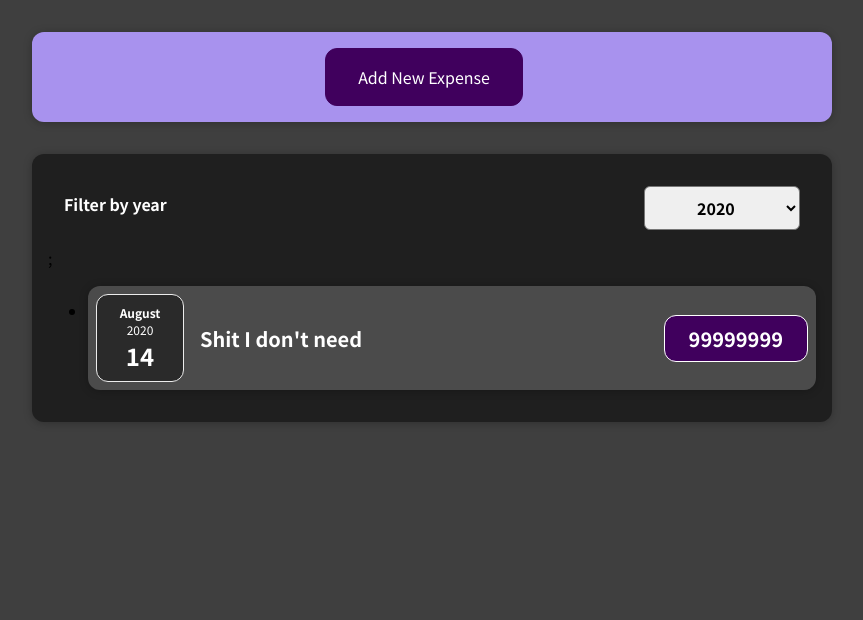
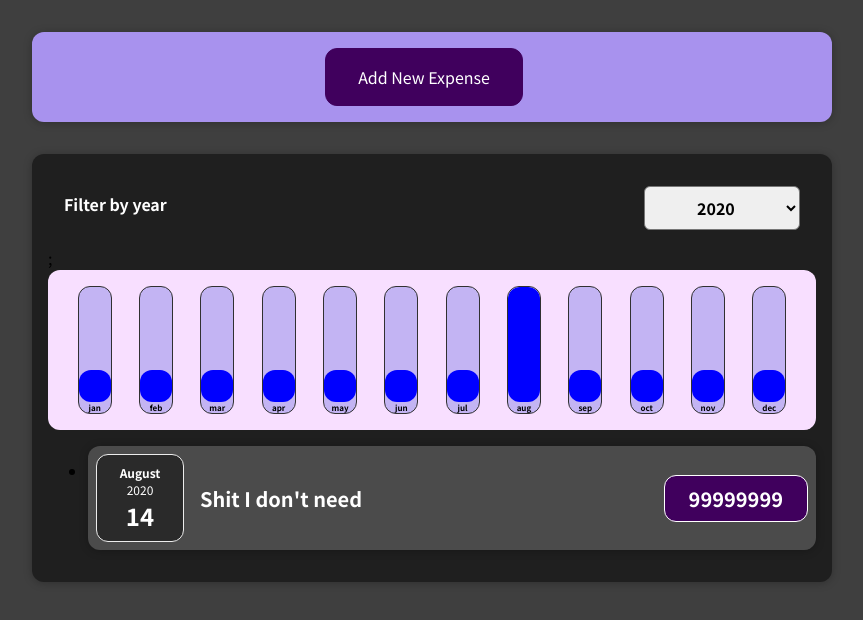
Before and after one commit to TarunVL/react, a React (Create React App) app: page / in a window 1280 px wide. Shown: the top 620 px of the page, without its empty margins (208-1071 px from the left). Built offline with nearby package versions, Linux system fonts and the light colour scheme.

Commit message:
added charts

```diff
--- /dev/null
+++ b/src/components/Chart/Chart.css
@@ -0,0 +1,29 @@
+.chart {
+  padding: 1rem;
+  border-radius: 12px;
+  background-color: #f8dfff;
+  text-align: center;
+  display: flex;
+  justify-content: space-around;
+  height: 10rem;
+}
+
+.chart {
+  padding: 1rem;
+  border-radius: 12px;
+  background-color: #f8dfff;
+  text-align: center;
+  display: flex;
+  justify-content: space-around;
+  height: 10rem;
+}
+
+.chart {
+  padding: 1rem;
+  border-radius: 12px;
+  background-color: #f8dfff;
+  text-align: center;
+  display: flex;
+  justify-content: space-around;
+  height: 10rem;
+}
--- /dev/null
+++ b/src/components/Chart/Chart.js
@@ -0,0 +1,24 @@
+import React from "react";
+import ChartBar from "./ChartBar";
+import "./Chart.css";
+
+const Chart = (props) => {
+  const dataPointValues = props.dataPoints.map(
+    (dataPoints) => dataPoints.value
+  );
+  const totalMaximum = Math.max(...dataPointValues);
+  return (
+    <div className="chart">
+      {props.dataPoints.map((dataPoints) => (
+        <ChartBar
+          key={dataPoints.label}
+          value={dataPoints.value}
+          maxValue={totalMaximum}
+          label={dataPoints.label}
+        />
+      ))}
+    </div>
+  );
+};
+
+export default Chart;
--- /dev/null
+++ b/src/components/Chart/ChartBar.css
@@ -0,0 +1,60 @@
+.chart-bar {
+  height: 100%;
+  display: flex;
+  flex-direction: column;
+  align-items: center;
+}
+
+.chart-bar__inner {
+  height: 100%;
+  width: 100%;
+  border: 1px solid #313131;
+  border-radius: 12px;
+  background-color: #c3b4f3;
+  overflow: hidden;
+  display: flex;
+  flex-direction: column;
+  justify-content: flex-end;
+}
+
+.chart-bar__fill {
+  background-color: #4826b9;
+  width: 100%;
+  transition: all 0.3s ease-out;
+}
+
+.chart-bar__label {
+  font-weight: bold;
+  font-size: 0.5rem;
+  text-align: center;
+}
+.chart-bar {
+  height: 100%;
+  display: flex;
+  flex-direction: column;
+  align-items: center;
+}
+
+.chart-bar__inner {
+  height: 100%;
+  width: 100%;
+  border: 1px solid #313131;
+  border-radius: 12px;
+  background-color: #c3b4f3;
+  overflow: hidden;
+  display: flex;
+  flex-direction: column;
+  justify-content: flex-end;
+}
+
+.chart-bar__fill {
+  background-color: #4826b9;
+  width: 100%;
+  transition: all 0.3s ease-out;
+}
+
+.chart-bar__label {
+  font-weight: bold;
+  font-size: 0.5rem;
+  text-align: center;
+}
--- /dev/null
+++ b/src/components/Chart/ChartBar.js
@@ -0,0 +1,23 @@
+import React from "react";
+import "./ChartBar.css";
+
+const ChartBar = (props) => {
+  let barFillHeight = "0%";
+
+  if (props.maxValue > 0) {
+    barFillHeight = Math.round((props.value / props.maxValue) * 100) + "%";
+  }
+  return (
+    <div className="chart-bar">
+      <div className="chart-bar__inner">
+        <div
+          className="chart -bar__fill"
+          style={{ height: barFillHeight, backgroundColor: "blue" }}
+        ></div>
+        <div className="chart-bar__label">{props.label}</div>
+      </div>
+    </div>
+  );
+};
+
+export default ChartBar;
--- a/src/components/Expenses/Expenses.js
+++ b/src/components/Expenses/Expenses.js
@@ -2,8 +2,8 @@
 import ExpensesList from "./ExpensesList";
 import "./Expenses.css";
 import "./ExpenseDate";
+import ExpensesChart from "./ExpensesChart";
 import Card from "../UI/Card";
-
 import ExpensesFilter from "./ExpensesFilter";
 
 function Expenses(props) {
@@ -24,6 +24,7 @@
           onChangeFilter={filterChangeHandler}
         ></ExpensesFilter>
         ;
+        <ExpensesChart expenses={filteredExpenses} />
         <ExpensesList items={filteredExpenses} />
       </Card>
     </div>
--- /dev/null
+++ b/src/components/Expenses/ExpensesChart.js
@@ -0,0 +1,26 @@
+import React from "react";
+import Chart from "../Chart/Chart";
+
+const ExpensesChart = (props) => {
+  const chartDataPoints = [
+    { label: "jan", value: 0 },
+    { label: "feb", value: 0 },
+    { label: "mar", value: 0 },
+    { label: "apr", value: 0 },
+    { label: "may", value: 0 },
+    { label: "jun", value: 0 },
+    { label: "jul", value: 0 },
+    { label: "aug", value: 0 },
+    { label: "sep", value: 0 },
+    { label: "oct", value: 0 },
+    { label: "nov", value: 0 },
+    { label: "dec", value: 0 },
+  ];
+  for (const expense of props.expenses) {
+    const expenseMonth = expense.date.getMonth();
+    chartDataPoints[expenseMonth].value += expense.amount;
+  }
+  return <Chart dataPoints={chartDataPoints} />;
+};
+
+export default ExpensesChart;
--- a/src/components/NewExpenses/ExpenseForm.js
+++ b/src/components/NewExpenses/ExpenseForm.js
@@ -22,7 +22,7 @@
 
     const expenseData = {
       title: enteredTitle,
-      amount: enteredAmount,
+      amount: +enteredAmount,
       date: new Date(enteredDate),
     };
 
```
